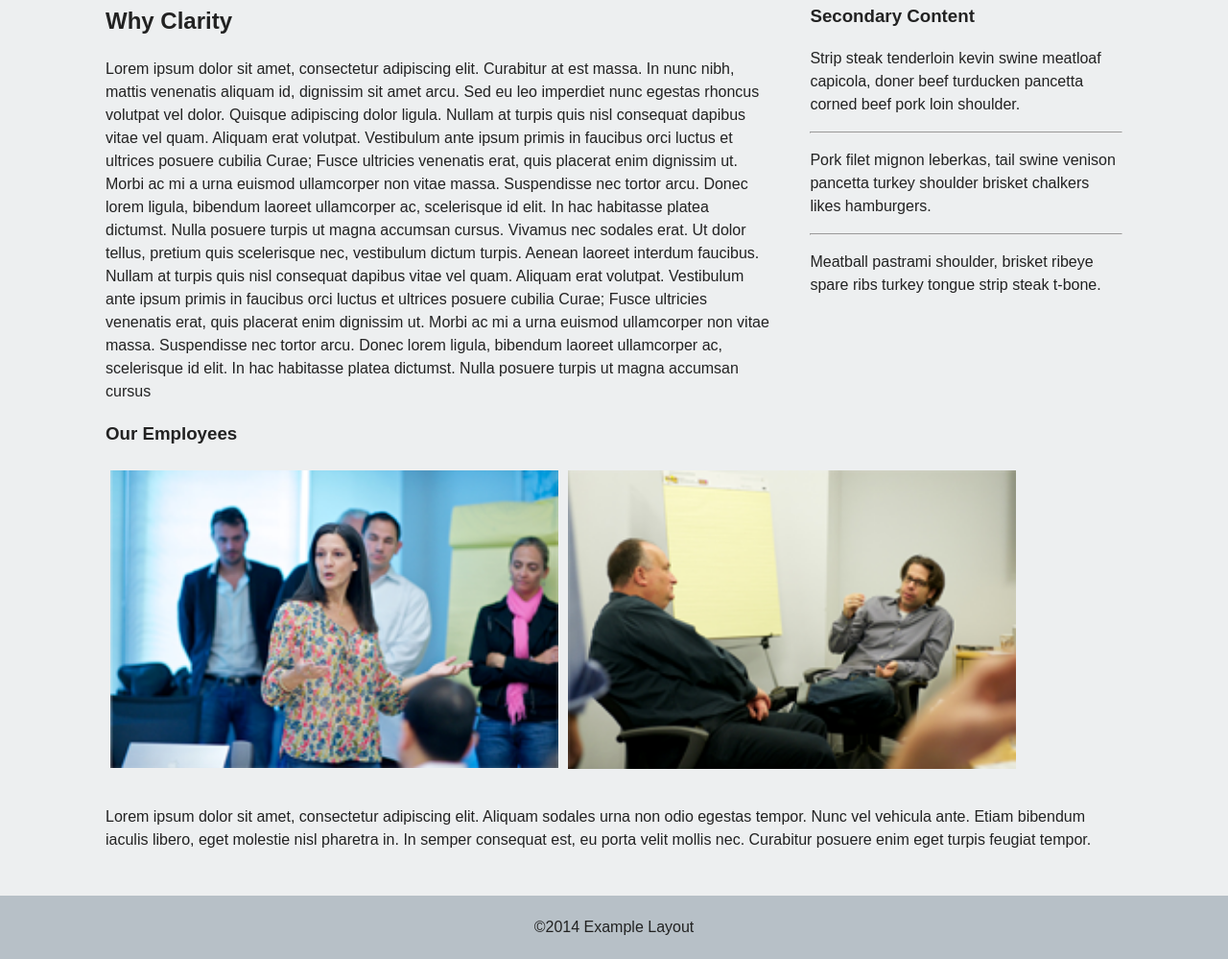
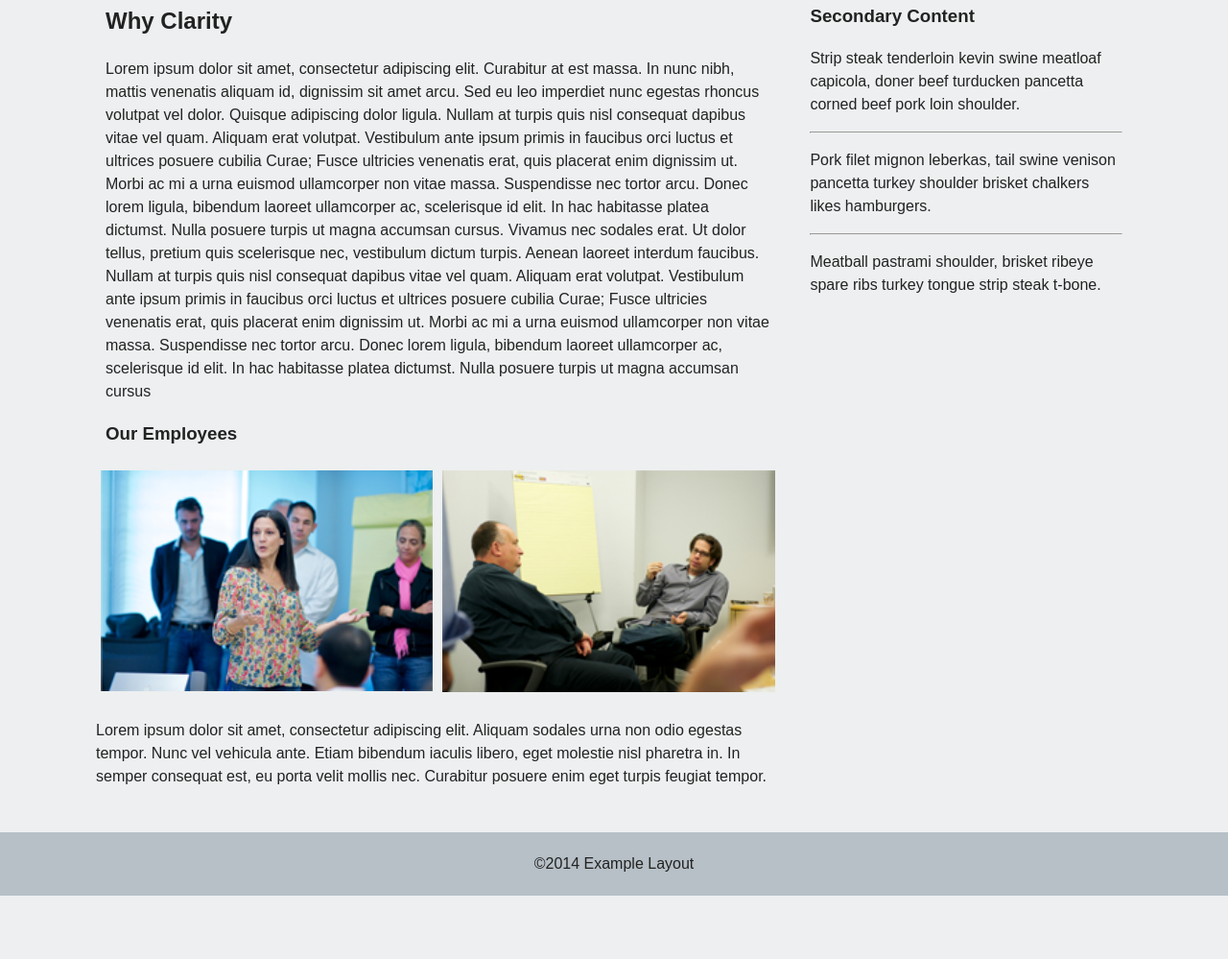
Before and after one commit to cheapwebmonkey/clarity, a plain HTML site: page index2.html in a window 1280 px wide. Shown: the part 509-1508 px from the top of the page at 96% size. After the commit the page ends 1442 px from the top, so only its background shows below. Drawn offline with nearby package versions, Linux system fonts and the light colour scheme.

Commit message:
fixed img col spacing

```diff
--- a/css/grid.css
+++ b/css/grid.css
@@ -92,6 +92,13 @@ img {
 	  display: table;
 	  clear: both;
 	}
+     /*-- our cleafix hack -- */
+    .row:before,
+    .row:after {
+        content:"";
+        display: table ;
+         clear:both;
+    }
     .clearfix:before,
     .clearfix:after {
       content: " ";
@@ -105,6 +112,7 @@ img {
     .clearfix {
       *zoom: 1;
     }
+
 }
 @media (min-width: 1200px) {
 	.grid-container {
--- a/css/style2.css
+++ b/css/style2.css
@@ -20,7 +20,12 @@ img {
 
   .col-1-2 {
     float: left;
-    width: 45%;
+    width: 33%;
+
+  }
+  .col-2-3 {
+    float: left;
+    width: 66%;
 
   }
 
@@ -92,7 +97,12 @@ img {
 		padding: 50px 15px;
 		margin-bottom: 20px;
 	}
-
+  .feat-text {
+		width: 50%;
+		float: left;
+		padding-left: 60px;
+        padding-bottom: 60px;
+	}
 
 	/* Imagery
 	================================ */
--- a/index2.html
+++ b/index2.html
@@ -42,29 +42,20 @@
 		</div>
 	</div>
     <div class="grid-container">
-<div class="grid-12">
+        <div class="row">
           <div class="col-1-2">
-                            <div class="feat-img2">
             <img src="img/standing.png">
               </div>
-                        </div>
             <div class="col-1-2">
-                            <div class="feat-img2">
               <img src="img/sitting.png">
-                            </div>
-
 
             </div>
-                      </div><!-- /.wrapper -->
-  </div>
-
-
-
-		<div class="grid-container">
-		<div class="grid-12">
+            <div class="col-2-3">
               <p>Lorem ipsum dolor sit amet, consectetur adipiscing elit. Aliquam sodales urna non odio egestas tempor. Nunc vel vehicula ante. Etiam bibendum iaculis libero, eget molestie nisl pharetra in. In semper consequat est, eu porta velit mollis nec. Curabitur posuere enim eget turpis feugiat tempor.</p>
             </div>
           </div>
+      </div>
+
 
 	<footer class="main-footer">
 		<p>&copy;2014 Example Layout</p>
```
Lines whose indentation alone changed are shown as unchanged.
